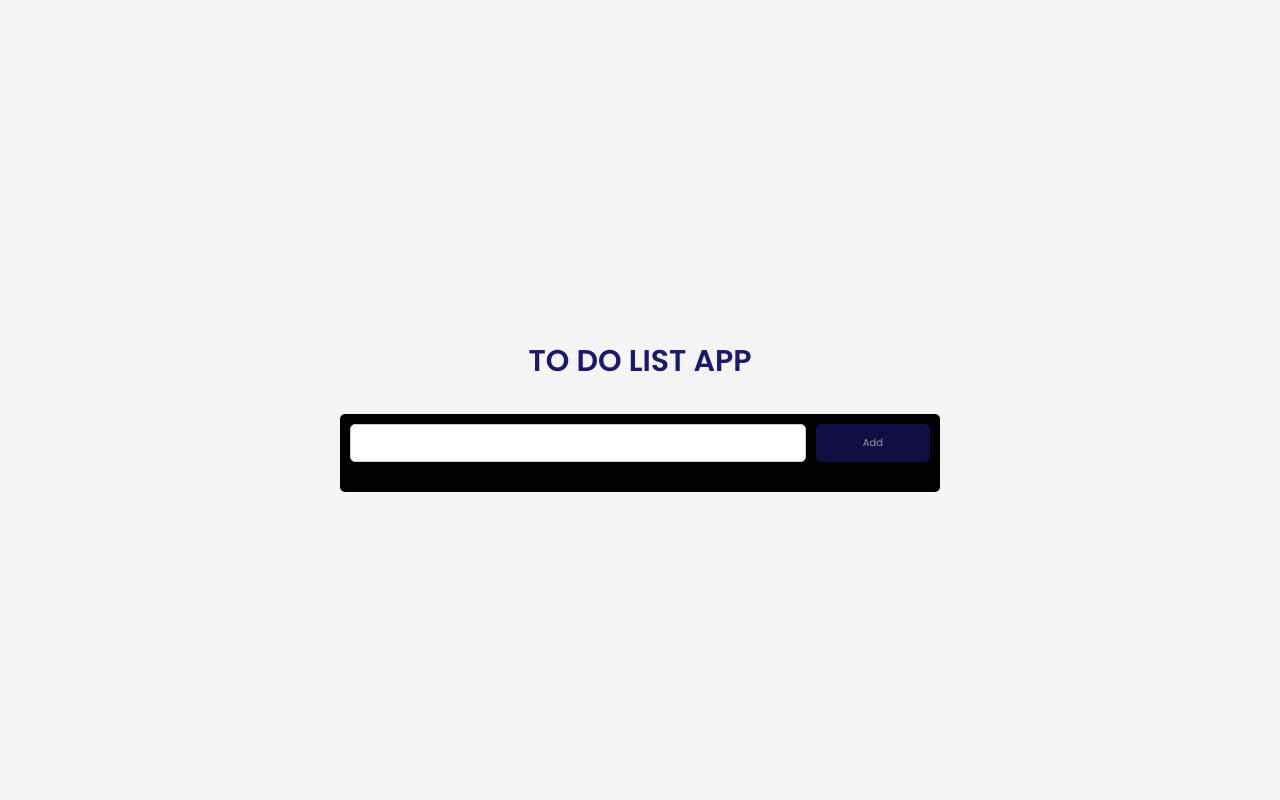
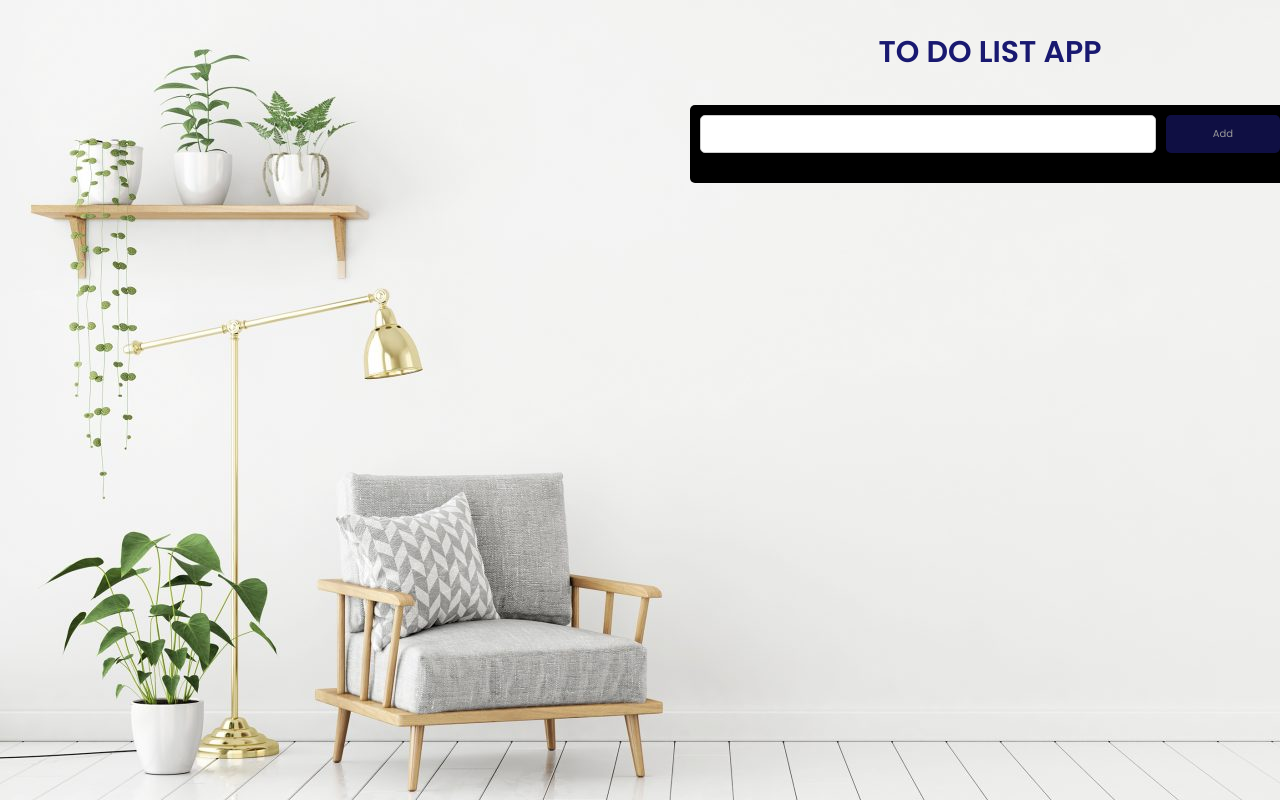
Before and after one commit to Asifatas/LGMVIP-WebDevelopment-, a plain HTML site: page index.html in a window 1280 px wide. Drawn offline with Linux system fonts and the light colour scheme.

Commit message:
TO DO LIST CODE FILEES

```diff
--- a/style.css
+++ b/style.css
@@ -7,10 +7,13 @@
 
 }
 body{
-    background: #f5f5f5;
+background-image: url("Front_banner_background-2048x819.jpg");
+ width: 100%; height: 100%;
+    background-color: rgba(255, 255, 128, .5);;
     display: flex;
-    justify-content: center;
-    align-items: center;
+    justify-content:top;
+    align-items:center;
+
     flex-direction: column;
     height: 100vh;
     width: 100vw;
@@ -21,7 +24,8 @@ body{
     font-weight: 600;
     color: midnightblue;
     initial-letter: 1px;
-    margin: 30px 0;
+    margin: 30px 70px;
+    padding-left: 700px;
 }
 
 .list-head{
@@ -33,6 +37,7 @@ body{
 }
 
 .todo-list{
+    margin-left: 700px ;
     width: 600px;
     height: auto;
     box-shadow: rgba(0, 0, 0, 0.1);
```
Also changed, not shown: index.html (+1 -0 lines), Front_banner_background-2048x819.jpg (added).
